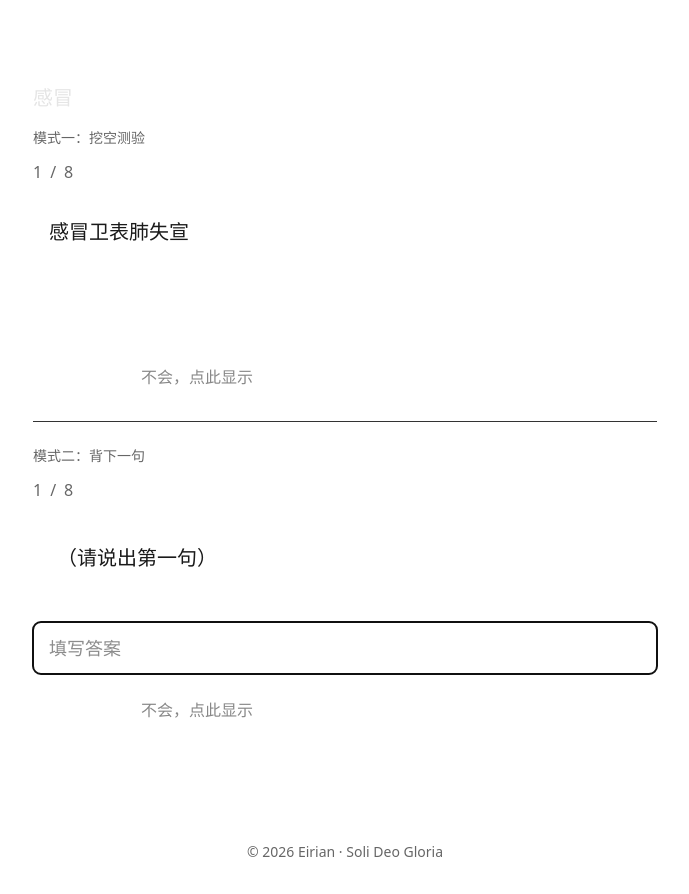
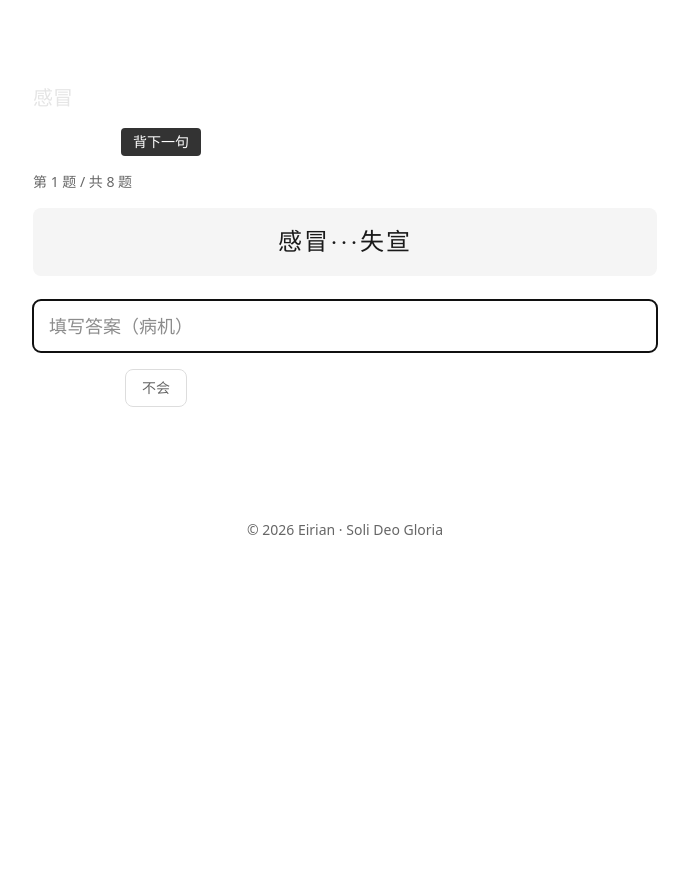
Before and after one commit to Eirian-design/my-thoughts, a Next.js app: page /tcm in a window 1280 px wide. Shown: the part 300-1194 px from the top of the page, without its empty margins (295-984 px from the left). After the commit the page ends 872 px from the top, so only its background shows below. Built offline with nearby package versions, Linux system fonts and the light colour scheme.

Commit message:
feat: 改为逐题测验模式，挖空/背下一句可选

```diff
--- a/src/app/tcm/Quiz.tsx
+++ b/src/app/tcm/Quiz.tsx
@@ -4,36 +4,41 @@ import { useState } from "react";
 
 type Blank = { answer: string; hint: string };
 
-type QuizMode = "blank" | "recall"; // 挖空模式 or 背下一句模式
+type QuizMode = "blank" | "recall";
 
 export default function Quiz({
   content,
   blanks,
-  mode = "blank" as QuizMode,
-  showPrevLine = true // 是否显示上一句提示
+  mode = "blank" as QuizMode
 }: {
   content: string;
   blanks: Blank[];
   mode?: QuizMode;
-  showPrevLine?: boolean;
 }) {
-  const [currentBlank, setCurrentBlank] = useState(0);
+  const [currentIndex, setCurrentIndex] = useState(0);
   const [input, setInput] = useState("");
   const [showHint, setShowHint] = useState(false);
   const [completed, setCompleted] = useState(false);
   const [correct, setCorrect] = useState(false);
   const [showAnswer, setShowAnswer] = useState(false);
+  const [mode2, setMode2] = useState<"blank" | "recall">(mode);
 
-  // 把歌诀按句子分开
-  const lines = content.split(/[；；\n]/).filter(l => l.trim());
+  const switchMode = (newMode: "blank" | "recall") => {
+    setMode2(newMode);
+    setCurrentIndex(0);
+    setInput("");
+    setCorrect(false);
+    setShowHint(false);
+    setShowAnswer(false);
+  };
 
   const checkAnswer = () => {
-    const expected = blanks[currentBlank].answer;
+    const expected = blanks[currentIndex].answer;
     if (input.trim() === expected) {
       setCorrect(true);
       setTimeout(() => {
-        if (currentBlank + 1 < blanks.length) {
-          setCurrentBlank(currentBlank + 1);
+        if (currentIndex + 1 < blanks.length) {
+          setCurrentIndex(currentIndex + 1);
           setInput("");
           setCorrect(false);
           setShowHint(false);
@@ -51,8 +56,8 @@ export default function Quiz({
   const handleShowAnswer = () => {
     setShowAnswer(true);
     setTimeout(() => {
-      if (currentBlank + 1 < blanks.length) {
-        setCurrentBlank(currentBlank + 1);
+      if (currentIndex + 1 < blanks.length) {
+        setCurrentIndex(currentIndex + 1);
         setInput("");
         setCorrect(false);
         setShowHint(false);
@@ -68,8 +73,8 @@ export default function Quiz({
       <div className="text-center py-8">
         <p className="text-2xl mb-4" style={{ color: '#4ade80' }}>🎉 恭喜完成！</p>
         <button
-          onClick={() => { setCurrentBlank(0); setInput(""); setCompleted(false); setCorrect(false); setShowAnswer(false); }}
-          className="px-6 py-2 rounded-lg"
+          onClick={() => { setCurrentIndex(0); setInput(""); setCompleted(false); setCorrect(false); setShowAnswer(false); }}
+          className="px-6 py-2 rounded-lg mr-3"
           style={{ background: 'var(--accent)', color: '#fff' }}
         >
           再来一次
@@ -78,29 +83,56 @@ export default function Quiz({
     );
   }
 
-  const currentLine = blanks[currentBlank]?.answer || "";
-  const prevLine = currentBlank > 0 ? blanks[currentBlank - 1]?.answer : "";
+  const currentAnswer = blanks[currentIndex].answer;
+  const prevAnswer = currentIndex > 0 ? blanks[currentIndex - 1].answer : "";
+  const hint = blanks[currentIndex]?.hint || "";
 
-  // 挖空模式：显示当前句，关键词留空
-  if (mode === "blank") {
-    const hint = blanks[currentBlank]?.hint || "";
+  // 挖空模式：从整句中挖掉部分内容
+  if (mode2 === "blank") {
+    // 把答案分成几个字，保留首尾，中间隐藏
+    const chars = currentAnswer.split('');
+    const hideCount = Math.max(1, Math.floor(chars.length * 0.5));
+    const startKeep = Math.ceil(chars.length * 0.25);
+    const blanked = [...chars];
+    for (let i = startKeep; i < startKeep + hideCount && i < chars.length - 1; i++) {
+      blanked[i] = '·';
+    }
+    const displayText = blanked.join('');
 
     return (
       <div>
-        {/* 显示进度 */}
-        <div className="mb-4 flex items-center gap-2" style={{ color: '#666' }}>
-          <span>{currentBlank + 1}</span> / <span>{blanks.length}</span>
+        {/* 模式切换 */}
+        <div className="mb-4 flex gap-2">
+          <button
+            onClick={() => switchMode("blank")}
+            className="px-3 py-1 rounded text-sm"
+            style={{ background: mode2 === 'blank' ? 'var(--accent)' : '#333', color: '#fff' }}
+          >
+            挖空模式
+          </button>
+          <button
+            onClick={() => switchMode("recall")}
+            className="px-3 py-1 rounded text-sm"
+            style={{ background: mode2 === 'recall' ? 'var(--accent)' : '#333', color: '#fff' }}
+          >
+            背下一句
+          </button>
         </div>
 
-        {/* 当前句子 */}
-        <div className="leading-relaxed text-xl mb-6 p-4 rounded-lg" style={{
-          background: '#ffffff',
+        {/* 进度 */}
+        <div className="mb-4 text-sm" style={{ color: '#666' }}>
+          第 {currentIndex + 1} 题 / 共 {blanks.length} 题
+        </div>
 
+        {/* 题目 */}
+        <div className="mb-6 p-4 rounded-lg text-center" style={{
+          background: '#f5f5f5',
           color: '#1a1a1a',
+          fontSize: '24px',
           fontFamily: 'serif',
-          borderLeft: '3px solid var(--accent)'
+          letterSpacing: '2px'
         }}>
-          {currentLine}
+          {displayText}
         </div>
 
         {/* 输入框 */}
@@ -111,12 +143,12 @@ export default function Quiz({
               value={input}
               onChange={(e) => setInput(e.target.value)}
               onKeyDown={(e) => e.key === "Enter" && checkAnswer()}
+              placeholder={`填写答案${hint ? `（${hint}）` : ''}`}
               className="w-full px-4 py-3 rounded-lg border text-lg"
               style={{
-                borderColor: correct ? '#4ade80' : showHint ? '#f87171' : 'var(--border)',
-                background: '#ffffff',
-
-                color: '#fff'
+                borderColor: correct ? '#4ade80' : showHint ? '#f87171' : '#ddd',
+                background: '#fff',
+                color: '#1a1a1a'
               }}
               autoFocus
             />
@@ -131,10 +163,10 @@ export default function Quiz({
               </button>
               <button
                 onClick={handleShowAnswer}
-                className="px-4 py-2 rounded-lg"
-                style={{ border: '1px solid var(--border)', color: '#888' }}
+                className="px-4 py-2 rounded-lg text-sm"
+                style={{ border: '1px solid #ddd', color: '#666' }}
               >
-                不会，点此显示
+                不会
               </button>
               {showHint && (
                 <span style={{ color: '#f87171' }}>提示: {hint}</span>
@@ -143,10 +175,10 @@ export default function Quiz({
           </div>
         )}
 
-        {/* 显示答案后 */}
+        {/* 显示答案 */}
         {showAnswer && (
-          <div className="p-4 rounded-lg" style={{ background: 'rgba(74, 222, 128, 0.1)', border: '1px solid #4ade80' }}>
-            <p style={{ color: '#4ade80' }}>答案: {currentLine}</p>
+          <div className="p-4 rounded-lg text-center" style={{ background: 'rgba(74, 222, 128, 0.1)' }}>
+            <p style={{ color: '#4ade80', fontSize: '20px' }}>答案: {currentAnswer}</p>
           </div>
         )}
       </div>
@@ -156,28 +188,45 @@ export default function Quiz({
   // 背下一句模式：显示上一句，用户说下一句
   return (
     <div>
-      {/* 显示进度 */}
-      <div className="mb-4 flex items-center gap-2" style={{ color: '#666' }}>
-        <span>{currentBlank + 1}</span> / <span>{blanks.length}</span>
+      {/* 模式切换 */}
+      <div className="mb-4 flex gap-2">
+        <button
+          onClick={() => switchMode("blank")}
+          className="px-3 py-1 rounded text-sm"
+          style={{ background: mode2 === 'blank' ? 'var(--accent)' : '#333', color: '#fff' }}
+        >
+          挖空模式
+        </button>
+        <button
+          onClick={() => switchMode("recall")}
+          className="px-3 py-1 rounded text-sm"
+          style={{ background: mode2 === 'recall' ? 'var(--accent)' : '#333', color: '#fff' }}
+        >
+          背下一句
+        </button>
+      </div>
+
+      {/* 进度 */}
+      <div className="mb-4 text-sm" style={{ color: '#666' }}>
+        第 {currentIndex + 1} 题 / 共 {blanks.length} 题
       </div>
 
       {/* 上一句（提示） */}
-      {showPrevLine && currentBlank > 0 && (
-        <div className="mb-4 p-3 rounded-lg" style={{ background: '#ffffff',
-                 color: '#666' }}>
-          上一句：{prevLine}
+      {currentIndex > 0 && (
+        <div className="mb-3 p-3 rounded-lg text-center" style={{ background: '#f0f0f0', color: '#666' }}>
+          上一句：{prevAnswer}
         </div>
       )}
 
-      {/* 空格让用户填写 */}
-      <div className="leading-relaxed text-xl mb-6 p-6 rounded-lg" style={{
-        background: '#ffffff',
-
+      {/* 当前题目 */}
+      <div className="mb-6 p-4 rounded-lg text-center" style={{
+        background: '#f5f5f5',
         color: '#1a1a1a',
+        fontSize: '24px',
         fontFamily: 'serif',
-        borderLeft: '3px solid var(--accent)'
+        letterSpacing: '2px'
       }}>
-        {currentBlank === 0 ? "（请说出第一句）" : "请说下一句："}
+        {currentIndex === 0 ? "（请说出第一句）" : "请说下一句："}
       </div>
 
       {/* 输入框 */}
@@ -191,9 +240,8 @@ export default function Quiz({
             placeholder="填写答案"
             className="w-full px-4 py-3 rounded-lg border text-lg"
             style={{
-              borderColor: correct ? '#4ade80' : showHint ? '#f87171' : 'var(--border)',
-              background: '#ffffff',
-
+              borderColor: correct ? '#4ade80' : showHint ? '#f87171' : '#ddd',
+              background: '#fff',
               color: '#1a1a1a'
             }}
             autoFocus
@@ -209,19 +257,19 @@ export default function Quiz({
             </button>
             <button
               onClick={handleShowAnswer}
-              className="px-4 py-2 rounded-lg"
-              style={{ border: '1px solid var(--border)', color: '#888' }}
+              className="px-4 py-2 rounded-lg text-sm"
+              style={{ border: '1px solid #ddd', color: '#666' }}
             >
-              不会，点此显示
+              不会
             </button>
           </div>
         </div>
       )}
 
-      {/* 显示答案后 */}
+      {/* 显示答案 */}
       {showAnswer && (
-        <div className="p-4 rounded-lg" style={{ background: 'rgba(74, 222, 128, 0.1)', border: '1px solid #4ade80' }}>
-          <p style={{ color: '#4ade80' }}>答案: {currentLine}</p>
+        <div className="p-4 rounded-lg text-center" style={{ background: 'rgba(74, 222, 128, 0.1)' }}>
+          <p style={{ color: '#4ade80', fontSize: '20px' }}>答案: {currentAnswer}</p>
         </div>
       )}
     </div>
--- a/src/app/tcm/page.tsx
+++ b/src/app/tcm/page.tsx
@@ -9,17 +9,17 @@ const songs = [
   {
     id: "gan-mao",
     title: "感冒",
-    // 歌诀按句子分开，用 | 分隔每句
+    // 每句歌诀
     lines: "感冒卫表肺失宣|恶风恶寒鼻咽兼|风寒感冒荆防败|风热感冒银翘散|暑湿感冒新香薷|气虚感冒参苏短|阴虚感冒加葳蕤|阳虚感冒麻附寒",
     blanks: [
-      { answer: "感冒卫表肺失宣", hint: "第一句" },
-      { answer: "恶风恶寒鼻咽兼", hint: "第二句" },
-      { answer: "风寒感冒荆防败", hint: "第三句" },
-      { answer: "风热感冒银翘散", hint: "第四句" },
-      { answer: "暑湿感冒新香薷", hint: "第五句" },
-      { answer: "气虚感冒参苏短", hint: "第六句" },
-      { answer: "阴虚感冒加葳蕤", hint: "第七句" },
-      { answer: "阳虚感冒麻附寒", hint: "第八句" },
+      { answer: "感冒卫表肺失宣", hint: "病机" },
+      { answer: "恶风恶寒鼻咽兼", hint: "症状" },
+      { answer: "风寒感冒荆防败", hint: "风寒方" },
+      { answer: "风热感冒银翘散", hint: "风热方" },
+      { answer: "暑湿感冒新香薷", hint: "暑湿方" },
+      { answer: "气虚感冒参苏短", hint: "气虚方" },
+      { answer: "阴虚感冒加葳蕤", hint: "阴虚方" },
+      { answer: "阳虚感冒麻附寒", hint: "阳虚方" },
     ],
   },
 ];
@@ -41,28 +41,11 @@ export default function TCMPage() {
         {songs.map((song) => (
           <div key={song.id} className="card rounded-lg p-6">
             <h2 className="text-xl font-serif mb-4" style={{ color: '#e5e5e5' }}>{song.title}</h2>
-
-            {/* 挖空模式 */}
-            <div className="mb-6">
-              <h3 className="text-sm mb-3" style={{ color: '#666' }}>模式一：挖空测验</h3>
-              <Quiz
-                content={song.lines}
-                blanks={song.blanks}
-                mode="blank"
-              />
-            </div>
-
-            <hr className="my-6" style={{ borderColor: '#333' }} />
-
-            {/* 背下一句模式 */}
-            <div>
-              <h3 className="text-sm mb-3" style={{ color: '#666' }}>模式二：背下一句</h3>
-              <Quiz
-                content={song.lines}
-                blanks={song.blanks}
-                mode="recall"
-              />
-            </div>
+            <Quiz
+              content={song.lines}
+              blanks={song.blanks}
+              mode="blank"
+            />
           </div>
         ))}
       </div>
```
